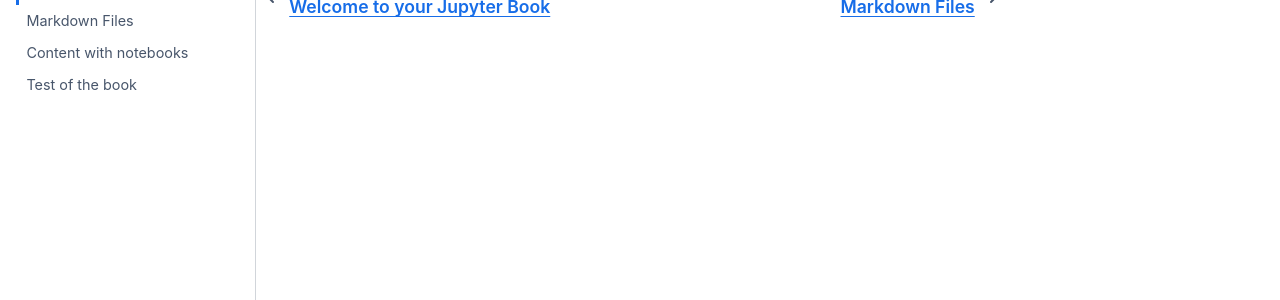
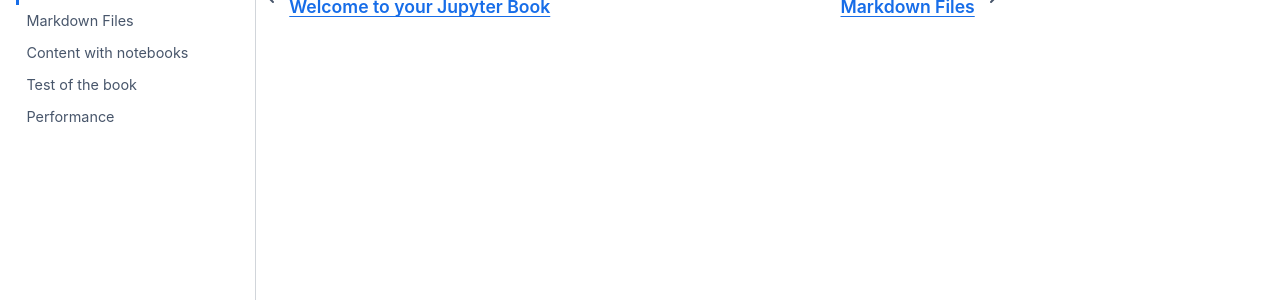
Before and after one commit to marcinpawlukiewicz/bash-zsh, a Jupyter Book: the page built from newpage.md, in a window 1280 px wide. Shown: the part 214-514 px from the top of the page. Built offline with Jupyter Book 1.0.4 settings and Sphinx 7.4.7 and the Sphinx Book theme 1.1.4, drawn with Linux system fonts in a browser that asks for light colours.

Commit message:
Update _toc.yml

```diff
--- a/_toc.yml
+++ b/_toc.yml
@@ -8,3 +8,4 @@ chapters:
 - file: markdown
 - file: notebooks
 - file: test
+- file: performance
```
